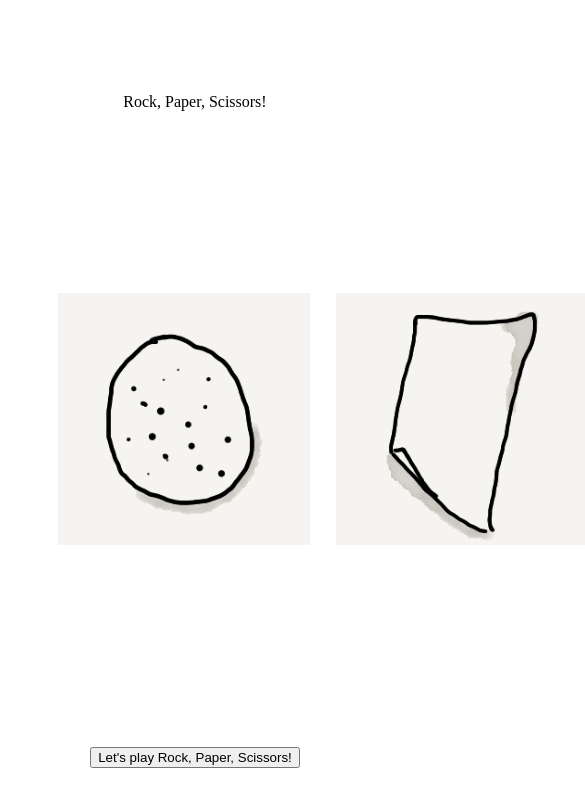
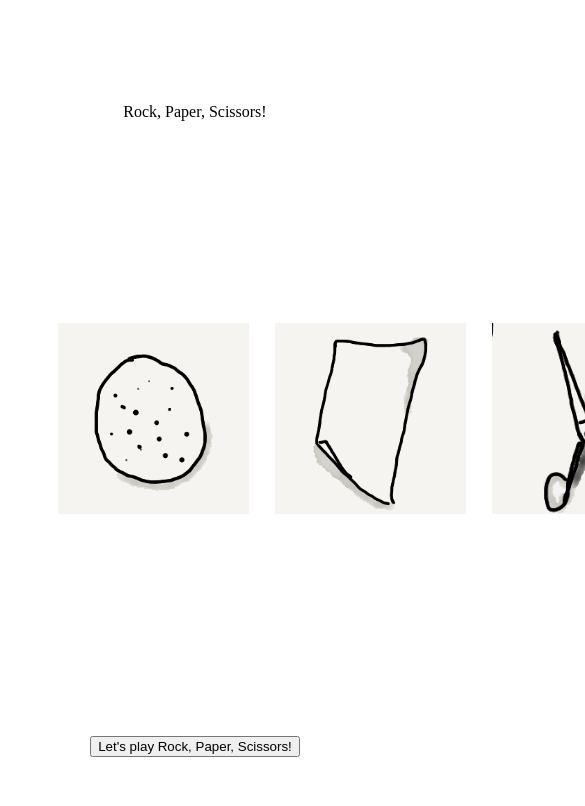
Before and after one commit to laurenskr/rockpaperscissors, a plain HTML site: page index.html in a window 390 px wide. Shown: the top 806 px of the page, 585 px wide, since content can reach past the window. Drawn offline with Linux system fonts and the light colour scheme.

Commit message:
responsive image size

```diff
--- a/styles.css
+++ b/styles.css
@@ -18,8 +18,8 @@
 }
 img {
     padding: 10px;
-    width: 272px;
-    height: 272px;
+    width: 25vh;
+    height: 25vh;
 
 }
 .pick {
```
